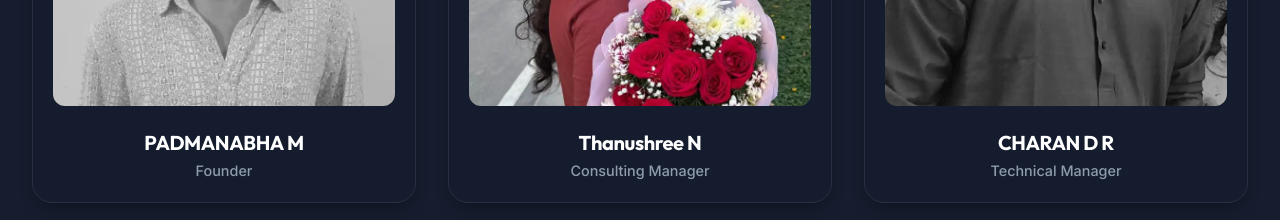
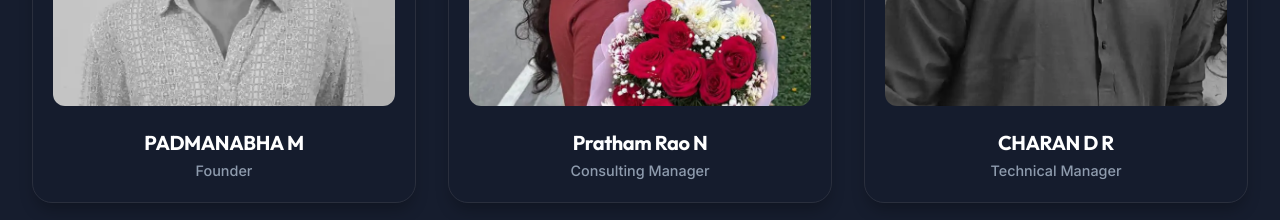
Before and after one commit to Stp2024/steigelinnovation, a React (Vite) app in the folder steigel-innovation-main/steigel/: page /about in a window 1280 px wide. Shown: the part 2940-3160 px from the top of the page. Built offline with nearby package versions, Linux system fonts and the light colour scheme.

Commit message:
Update team member from Thanushree to Pratham Rao

```diff
--- a/steigel-innovation-main/steigel/src/pages/About.jsx
+++ b/steigel-innovation-main/steigel/src/pages/About.jsx
@@ -178,7 +178,7 @@ export const About = () => {
           <motion.div className="grid-3" initial="hidden" whileInView="visible" viewport={viewport} variants={staggerContainer}>
             {[
               { name: 'PADMANABHA M', role: 'Founder', image: stp1 },
-              { name: 'Thanushree N', role: 'Consulting Manager', image: stp2 },
+              { name: 'Pratham Rao N', role: 'Consulting Manager', image: stp2 },
               { name: 'CHARAN D R', role: 'Technical Manager', image: stp3 },
             ].map((member, idx) => (
               <motion.div key={idx} variants={fadeUp}>
```
